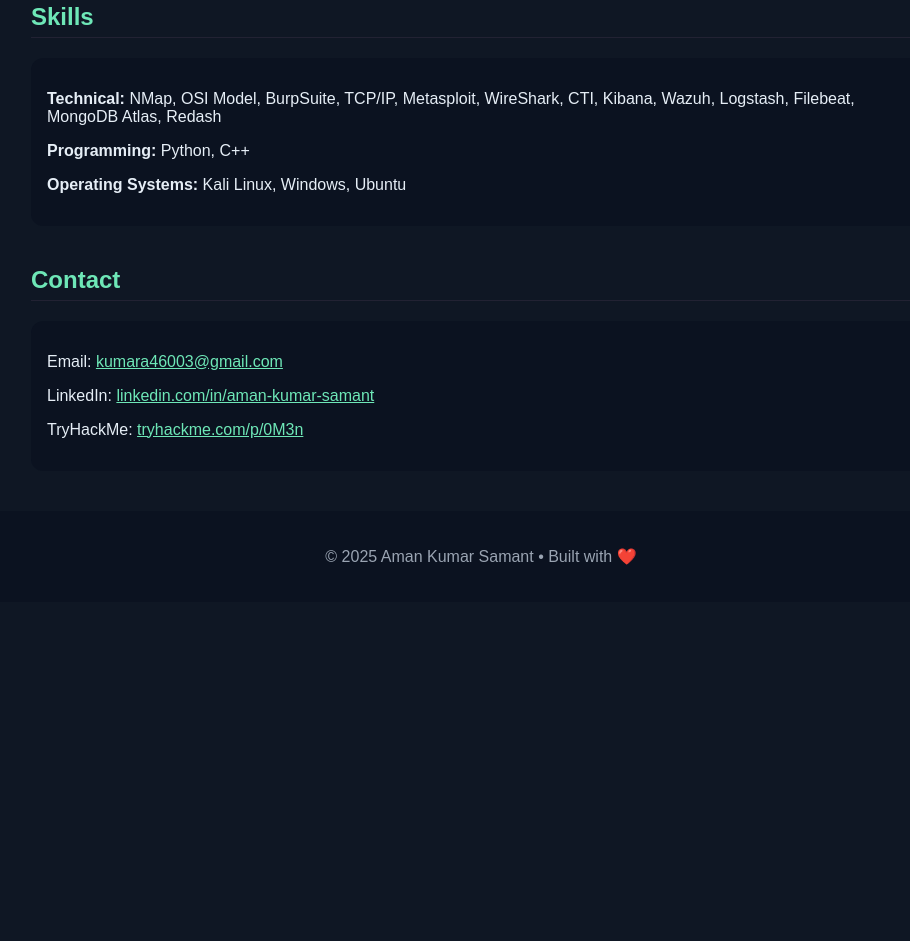
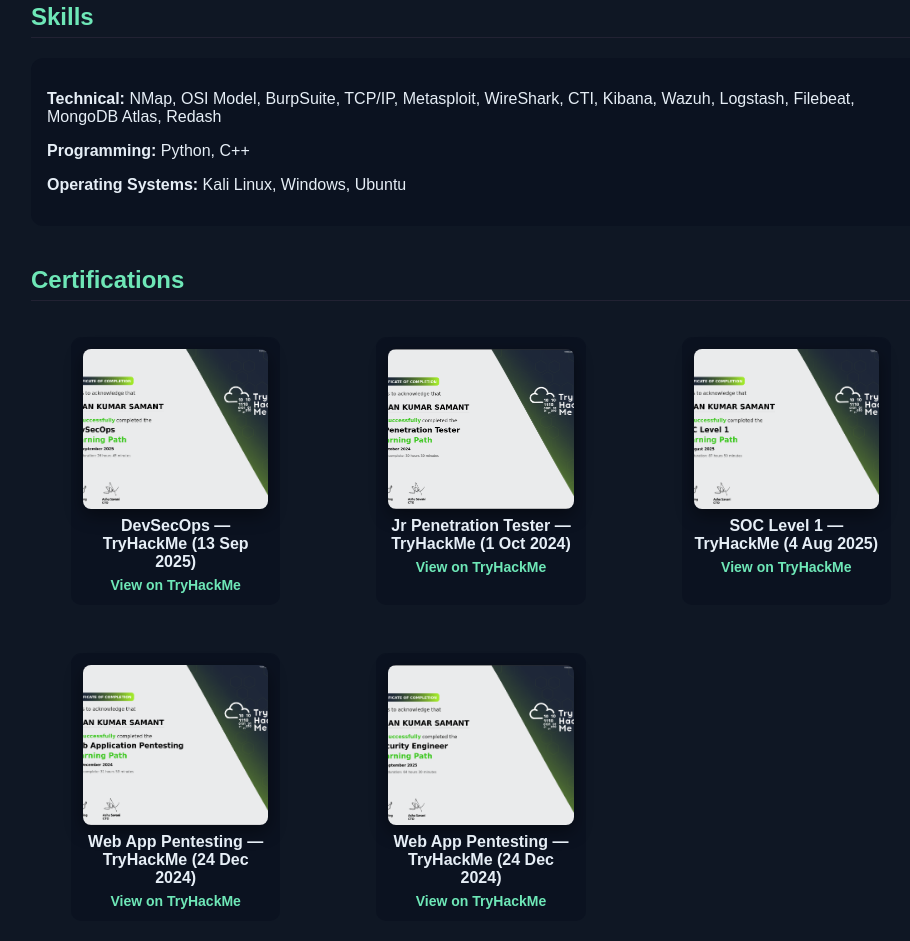
Before and after one commit to Amanhash-kumar/Amanhash-kumar.github.io, a plain HTML site: page index.html in a window 1280 px wide. Shown: the part 1040-1981 px from the top of the page, without its empty margins (159-1069 px from the left). Before the commit the page ends 1642 px from the top, so only its background shows below. Drawn offline with Linux system fonts and the light colour scheme.

Commit message:
Update index.html

```diff
--- a/index.html
+++ b/index.html
@@ -17,6 +17,14 @@
     .card {background:#0b1220; padding:16px; border-radius:12px; margin-bottom:16px;}
     a.btn {display:inline-block; background:#6ee7b7; color:#042; padding:8px 14px; border-radius:8px; text-decoration:none; font-weight:bold;}
     footer {text-align:center; padding:20px; color:#9aa4b2; background:#0b1220; margin-top:40px;}
+    #certifications { max-width:900px; margin:40px auto; padding:0 20px; }
+    .cert-grid { display:grid; grid-template-columns:repeat(auto-fit, minmax(220px, 1fr)); gap:16px; }
+    .cert { background:#0b1220; padding:12px; border-radius:10px; text-align:center; }
+    .cert img { width:100%; height:160px; object-fit:cover; border-radius:8px; display:block; margin:0 auto 8px; box-shadow:0 6px 18px rgba(0,0,0,0.45); }
+    .cert figcaption { color:#e6eef6; font-weight:600; margin-bottom:6px; }
+    .cert p { margin:0; color:#9aa4b2; font-size:14px; }
+    .cert a { color:#6ee7b7; text-decoration:none; font-weight:600; }
+
   </style>
 </head>
 <body>
@@ -81,6 +89,52 @@
     </div>
   </section>
 
+  <section id="certifications">
+  <h2>Certifications</h2>
+  <div class="cert-grid">
+    <figure class="cert">
+      <a href="/images/THM_DevSecOps.png" target="_blank" rel="noopener">
+        <img src="/images/THM_DevSecOps.png" alt="TryHackMe DevSecOps certification for Aman Kumar Samant">
+      </a>
+      <figcaption>DevSecOps — TryHackMe (13 Sep 2025)</figcaption>
+      <p><a href="https://tryhackme.com/p/0M3n" target="_blank" rel="noopener">View on TryHackMe</a></p>
+    </figure>
+
+    <figure class="cert">
+      <a href="/images/THM_Jr_Pentester.png" target="_blank" rel="noopener">
+        <img src="/images/THM_Jr_Pentester.png" alt="TryHackMe Jr Penetration Tester certification for Aman Kumar Samant">
+      </a>
+      <figcaption>Jr Penetration Tester — TryHackMe (1 Oct 2024)</figcaption>
+      <p><a href="https://tryhackme.com/p/0M3n" target="_blank" rel="noopener">View on TryHackMe</a></p>
+    </figure>
+
+    <figure class="cert">
+      <a href="/images/THM_SOC_Level_1.png" target="_blank" rel="noopener">
+        <img src="/images/THM_SOC_Level_1.png" alt="TryHackMe SOC Level 1 certification for Aman Kumar Samant">
+      </a>
+      <figcaption>SOC Level 1 — TryHackMe (4 Aug 2025)</figcaption>
+      <p><a href="https://tryhackme.com/p/0M3n" target="_blank" rel="noopener">View on TryHackMe</a></p>
+    </figure>
+
+    <figure class="cert">
+      <a href="/images/THM_Web_App_Pentesting.png" target="_blank" rel="noopener">
+        <img src="/images/THM_Web_App_Pentesting.png" alt="TryHackMe Web Application Pentesting certification for Aman Kumar Samant">
+      </a>
+      <figcaption>Web App Pentesting — TryHackMe (24 Dec 2024)</figcaption>
+      <p><a href="https://tryhackme.com/p/0M3n" target="_blank" rel="noopener">View on TryHackMe</a></p>
+    </figure>
+
+    <figure class="cert">
+      <a href="/images/THM_Security_Engineer.png" target="_blank" rel="noopener">
+        <img src="/images/THM_Security_Engineer.png" alt="TryHackMe Security Engineer certification for Aman Kumar Samant">
+      </a>
+      <figcaption>Web App Pentesting — TryHackMe (24 Dec 2024)</figcaption>
+      <p><a href="https://tryhackme.com/p/0M3n" target="_blank" rel="noopener">View on TryHackMe</a></p>
+    </figure>
+  </div>
+</section>
+
+
   <section id="contact">
     <h2>Contact</h2>
     <div class="card">
```
